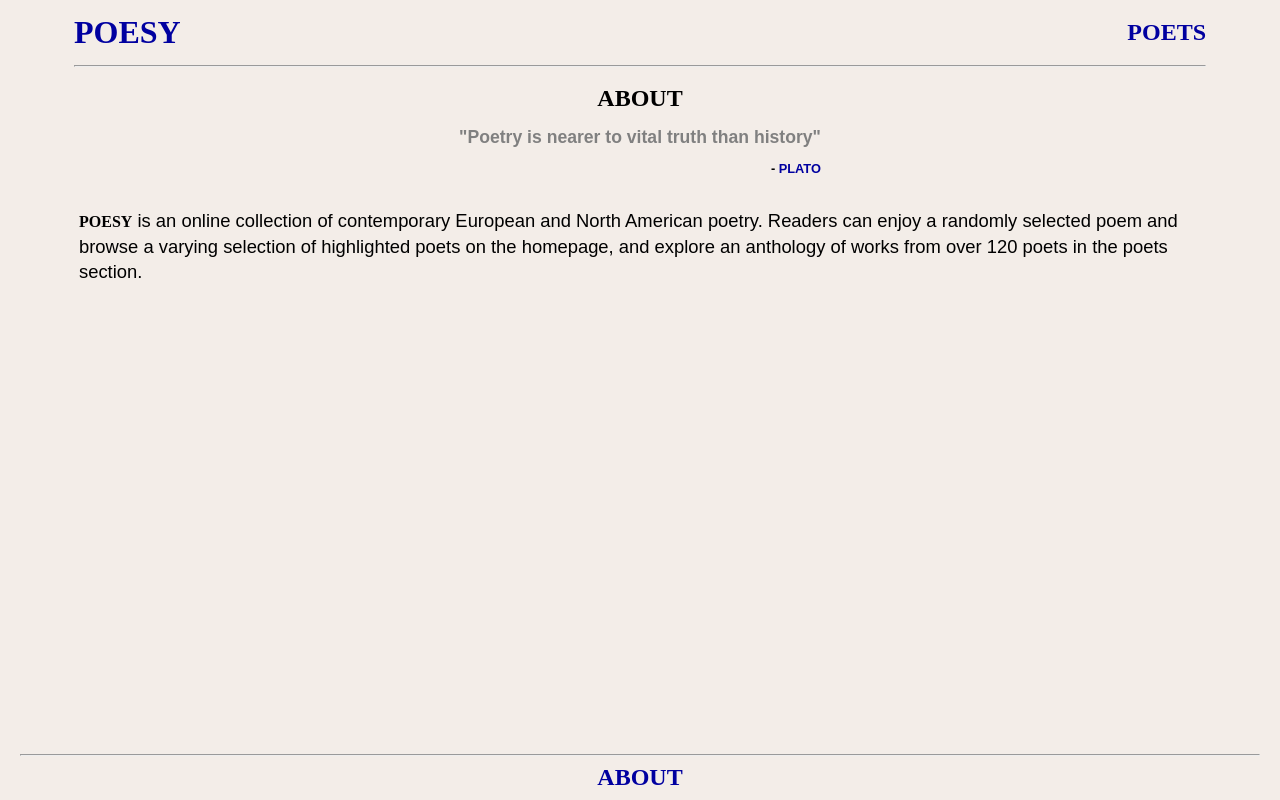
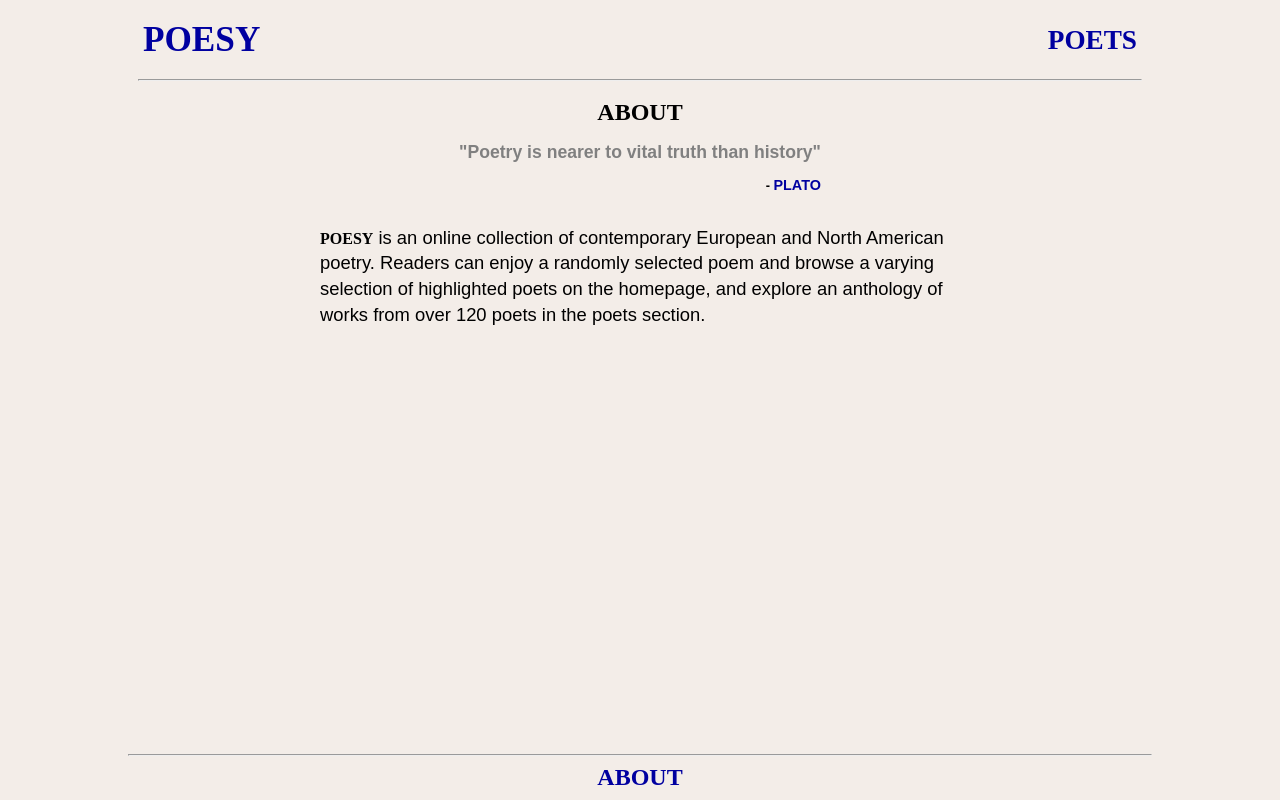
Before and after one commit to amgorithm/Project-2, a React (Create React App) app: page /about in a window 1280 px wide. Built offline with nearby package versions, Linux system fonts and the light colour scheme; no server answers; a web font is replaced by a local one.

Commit message:
Tablet and larger screen queries added

```diff
--- a/src/App.css
+++ b/src/App.css
@@ -32,11 +32,10 @@ h4, h5, h6, p, button {
 
 h3 {
   text-transform: uppercase;
-  font-size: 1.25rem;
+  font-size: 1.5rem;
 }
 
 h4 {
-  font-size: 1.25rem;
   margin-top: 5px;
 }
 
@@ -45,6 +44,30 @@ h4 {
   text-transform: uppercase;
 }
 
-.App {
+/* .App {
+
+} */
+
+
+@media only screen and (min-width: 768px){
+  body {
+    width: 80%;
+  }
 
 }
+
+@media only screen and (min-width: 992px){
+  .author {
+  font-size: 0.9rem;
+  }
+}
+
+@media only screen and (min-width: 1600px){
+  body {
+    width: 55%;
+  }
+
+  .author {
+    font-size: 1rem;
+    }
+}
--- a/src/components/About/About.css
+++ b/src/components/About/About.css
@@ -47,3 +47,11 @@ h6 {
   font-family: "Italiana", serif;
   font-size: 1rem;
 }
+
+
+@media only screen and (min-width: 768px){
+
+  .about-info{
+    max-width: 650px;
+  }
+}
--- a/src/components/Footer/Footer.css
+++ b/src/components/Footer/Footer.css
@@ -1,17 +1,29 @@
+
+
 .footer {
   position: fixed;
+  bottom: 0;
   left: 0;
-  bottom: 0;
-  width: 100%;
+  right: 0;
+  z-index: 10;
+  width: 90%;
+  margin: 0 auto;
+  background-color: #f3ede8;
   text-align: center;
   text-transform: uppercase;
   font-family: "Italiana", serif;
-  background-color: #f3ede8;
-  padding-top: 25px;
 }
 
-hr {
-  margin-left: 20px;
-  margin-right: 20px;
-  background-color: #f3ede8;
+
+@media only screen and (min-width: 768px){
+  .footer {
+    width: 80%;
+  }
 }
+
+@media only screen and (min-width: 1600px){
+
+  .footer{
+    width: 55%;
+  }
+}
--- a/src/components/Footer/Footer.jsx
+++ b/src/components/Footer/Footer.jsx
@@ -4,7 +4,6 @@ import { Link } from "react-router-dom";
 
 function Footer() {
   return (
-    <>
       <div className="footer">
         <hr />
 
@@ -15,7 +14,7 @@ function Footer() {
           <h2>About</h2>
         </Link>
       </div>
-    </>
+
   );
 }
 
--- a/src/components/Header/Header.css
+++ b/src/components/Header/Header.css
@@ -5,7 +5,7 @@
   align-items: center;
   text-transform: uppercase;
   font-family: "Italiana", serif;
-  padding: 5px;
+  padding: 10px;
 }
 
 h1 {
@@ -19,3 +19,27 @@ h1 {
 .header-hr {
   margin: 0px 10px;
 }
+
+
+@media only screen and (min-width: 992px){
+
+  h1 {
+    font-size: 2.2rem;
+  }
+
+  .poets-nav {
+    font-size: 1.7rem;
+  }
+}
+
+
+@media only screen and (min-width: 1600px){
+
+  h1 {
+    font-size: 2.5rem;
+  }
+
+  .poets-nav {
+    font-size: 2rem;
+  }
+}
--- a/src/components/Homepage/Homepage.css
+++ b/src/components/Homepage/Homepage.css
@@ -26,7 +26,7 @@ img {
   flex-direction: row;
   justify-content: space-between;
   align-items: center;
-  margin-top: 15px;
+  margin-top: 10px;
 }
 
 .f1,
@@ -53,7 +53,8 @@ button {
 }
 
 .poem-title{
-  margin-top: 10px;
+  font-size: 1.3rem;
+  margin-top: 5px;
 }
 
 .poet {
@@ -72,3 +73,64 @@ button {
   position: relative;
   top: 1.5px;
 }
+
+@media only screen and (min-width: 768px){
+  .random-poem-section{
+    margin-right: 15px
+  }
+
+  .featured-section {
+    margin-left: 15px;
+  }
+
+  img {
+    width: 65px;
+    margin-left: 10px;
+  }
+}
+
+@media only screen and (min-width: 992px){
+.poet {
+  font-size: 0.9rem;
+}
+
+.poem-title{
+  font-size: 1.4rem;
+  margin-top: 5px;
+}
+
+.homepage p {
+ font-size:  1.05rem;
+}
+
+button {
+  font-size: 0.8rem;
+}
+
+img {
+  width: 70px;
+}
+}
+
+@media only screen and (min-width: 1600px){
+
+  .poet {
+    font-size: 1rem;
+  }
+
+  .poem-title{
+    font-size: 1.45rem;
+  }
+
+  .homepage p {
+   font-size:  1.1rem;
+  }
+
+  button {
+    font-size: 0.9rem;
+  }
+
+  img {
+    width: 80px;
+  }
+}
--- a/src/components/Homepage/Homepage.jsx
+++ b/src/components/Homepage/Homepage.jsx
@@ -23,7 +23,7 @@ function Homepage({ poets, random }) {
                   style={{ textDecoration: "none", color: "black" }}
                 >
                   <h4 className="poet">
-                    by <span>{poem?.author} </span>{" "}
+                    by <span className="author">{poem?.author} </span>{" "}
                   </h4>
                 </Link>
 
--- a/src/components/PoetDetails/PoetDetails.css
+++ b/src/components/PoetDetails/PoetDetails.css
@@ -15,3 +15,17 @@
 .loading {
   font-family: "Belleza", sans-serif;
 }
+
+
+@media only screen and (min-width: 992px){
+
+  .poet-details p {
+    font-size: 1.05rem;
+  }
+}
+
+@media only screen and (min-width: 1600px){
+  .poet-details p {
+    font-size: 1.1rem;
+  }
+}
--- a/src/components/PoetDetails/PoetDetails.jsx
+++ b/src/components/PoetDetails/PoetDetails.jsx
@@ -25,7 +25,7 @@ function PoetDetails() {
         {poet.length !== 0 ? (
           poet.map((poem) => (
             <div className="poem-block">
-              <h4 className="" key={poem.title}>
+              <h4 className="poem-title" key={poem.title}>
                 {poem.title}
               </h4>
               <h4 className="poet">
--- a/src/components/Poets/Poets.css
+++ b/src/components/Poets/Poets.css
@@ -46,3 +46,17 @@ input {
   margin-left: 20px;
   color: black;
 }
+
+
+@media only screen and (min-width: 992px){
+  .poet-title {
+font-size: 1.1rem;
+  }
+
+}
+
+@media only screen and (min-width: 1600px){
+  .poet-title {
+    font-size: 1.15rem;
+      }
+}
--- a/src/components/RandomPoem/RandomPoem.css
+++ b/src/components/RandomPoem/RandomPoem.css
@@ -11,3 +11,17 @@
 .loading {
   font-family: "Belleza", sans-serif;
 }
+
+
+@media only screen and (min-width: 992px){
+  .random-poem p {
+    font-size: 1.05rem;
+  }
+}
+
+@media only screen and (min-width: 1600px){
+
+  .random-poem p {
+    font-size: 1.1rem;
+  }
+}
--- a/src/components/RandomPoem/RandomPoem.jsx
+++ b/src/components/RandomPoem/RandomPoem.jsx
@@ -25,7 +25,7 @@ function RandomPoem() {
         {poem.length !== 0 ? (
           poem.map((poem) => (
             <div key={poem.title}>
-              <h4 className="random-poem-title">{poem.title}</h4>
+              <h4 className="poem-title">{poem.title}</h4>
               <h4 className="poet">
                 {" "}
                 by <span className="author"> {poem.author}</span>{" "}
```
